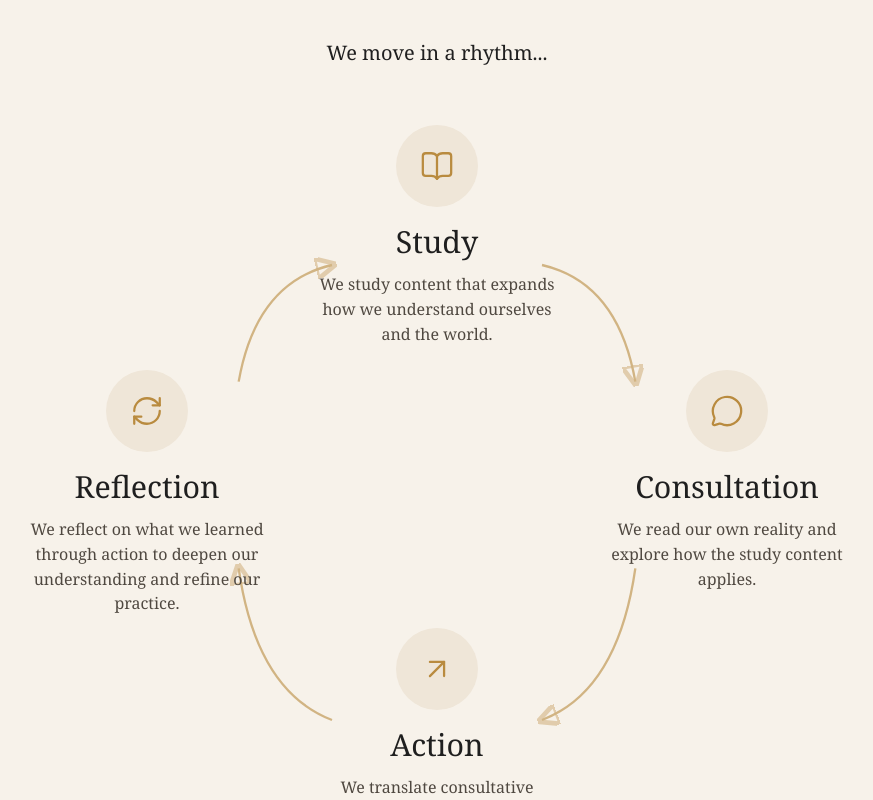
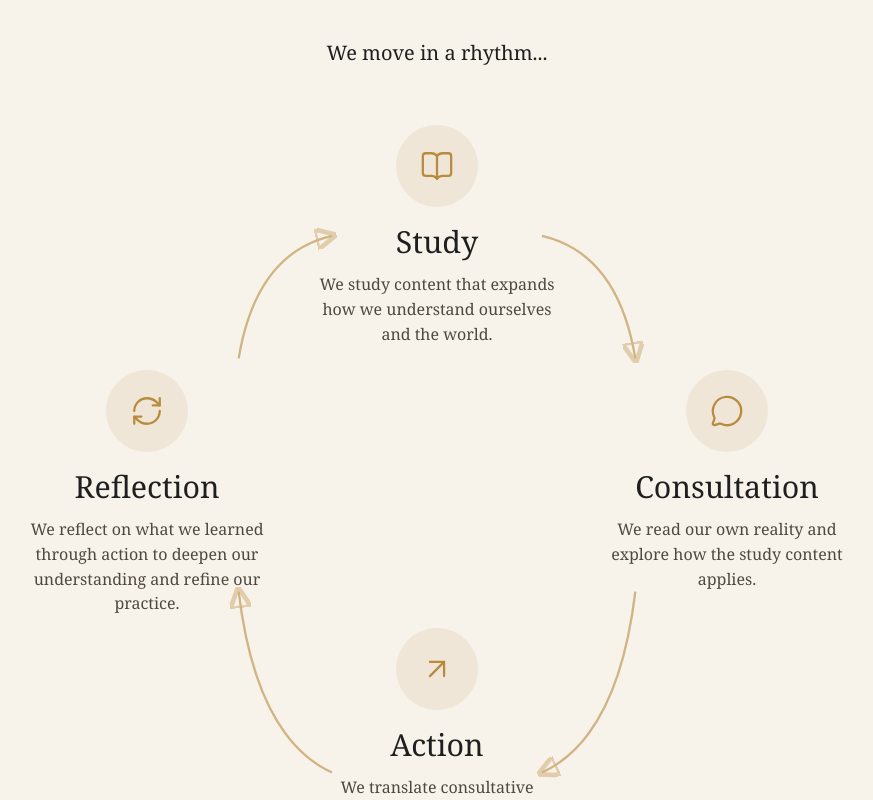
Before and after one commit to travisbirchattba/the-stage-beyond-site, a React (Vite) app: page / in a window 1280 px wide. Shown: the part 1300-2100 px from the top of the page, without its empty margins (203-1076 px from the left). Built offline with nearby package versions, Linux system fonts and the light colour scheme.

Commit message:
Update main.jsx

```diff
--- a/src/main.jsx
+++ b/src/main.jsx
@@ -43,17 +43,17 @@ function App() {
               </marker>
             </defs>
 
-{/* top-right arrow */}
-<path d="M390 120 Q455 135 470 220" markerEnd="url(#arrow)" />
+{/* top-right arrow (higher) */}
+<path d="M390 95 Q455 110 470 200" markerEnd="url(#arrow)" />
 
-{/* bottom-right arrow */}
-<path d="M470 380 Q455 485 390 510" markerEnd="url(#arrow)" />
+{/* bottom-right arrow (lower) */}
+<path d="M470 400 Q455 525 390 555" markerEnd="url(#arrow)" />
 
-{/* bottom-left arrow */}
-<path d="M210 510 Q145 485 130 380" markerEnd="url(#arrow)" />
+{/* bottom-left arrow (lower) */}
+<path d="M210 555 Q145 525 130 400" markerEnd="url(#arrow)" />
 
-{/* top-left arrow */}
-<path d="M130 220 Q145 135 210 120" markerEnd="url(#arrow)" />
+{/* top-left arrow (higher) */}
+<path d="M130 200 Q145 110 210 95" markerEnd="url(#arrow)" />
           </svg>
 
           <CycleStep className="top" icon={<BookOpen />} title="Study">
```
